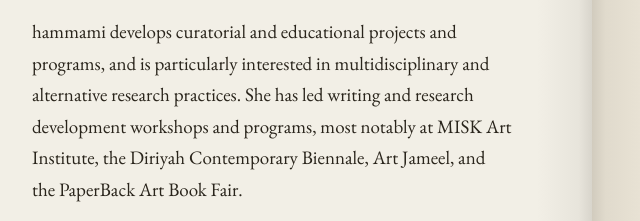
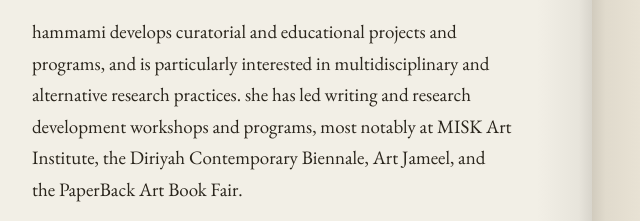
Before and after one commit to hammamihsara-hue/hammamihsara-hue.github.io, an Astro site: page / in a window 1280 px wide. Shown: the part 1539-1760 px from the top of the page, 48-688 px from the left. Built offline with nearby package versions, Linux system fonts and the light colour scheme; Astro itself is replaced by a stand-in of ours.

Commit message:
normalize homepage sentence capitalization

```diff
--- a/src/pages/index.astro
+++ b/src/pages/index.astro
@@ -58,7 +58,7 @@ import portrait from '../assets/portrait.jpg';
         <p>
           hammami develops curatorial and educational projects and programs,
           and is particularly interested in multidisciplinary and alternative
-          research practices. She has led writing and research development
+          research practices. she has led writing and research development
           workshops and programs, most notably at MISK Art Institute, the
           Diriyah Contemporary Biennale, Art Jameel, and the PaperBack Art Book
           Fair.
```
